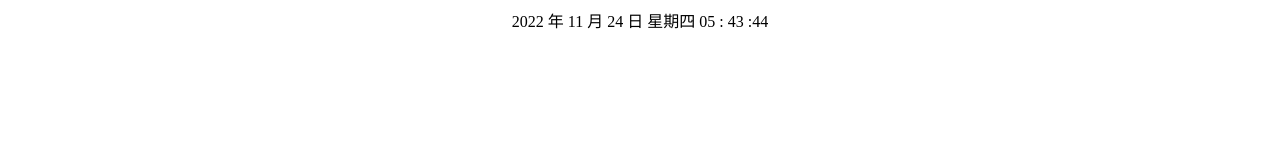
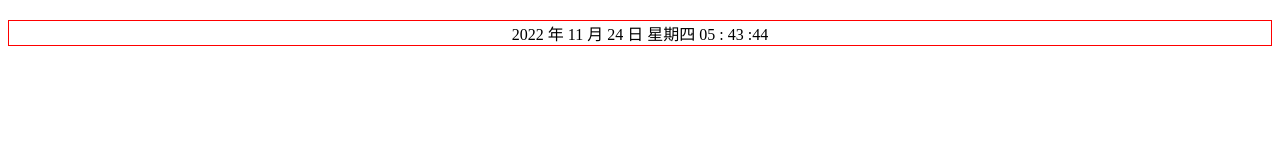
Before and after one commit to YuZiHao666/YuZiHao666.github.io, a plain HTML site: page index.html in a window 1280 px wide. Drawn offline with Linux system fonts and the light colour scheme.

Commit message:
Update index.html
gengxin

```diff
--- a/index.html
+++ b/index.html
@@ -6,6 +6,12 @@
 <meta charset="utf-8">
 
 <title>demo</title>
+  <style type="text/css">
+div{
+border: 1px solid red;
+margin-top: 20px;
+}
+</style>
 
 <script type="text/javascript">
 
```
